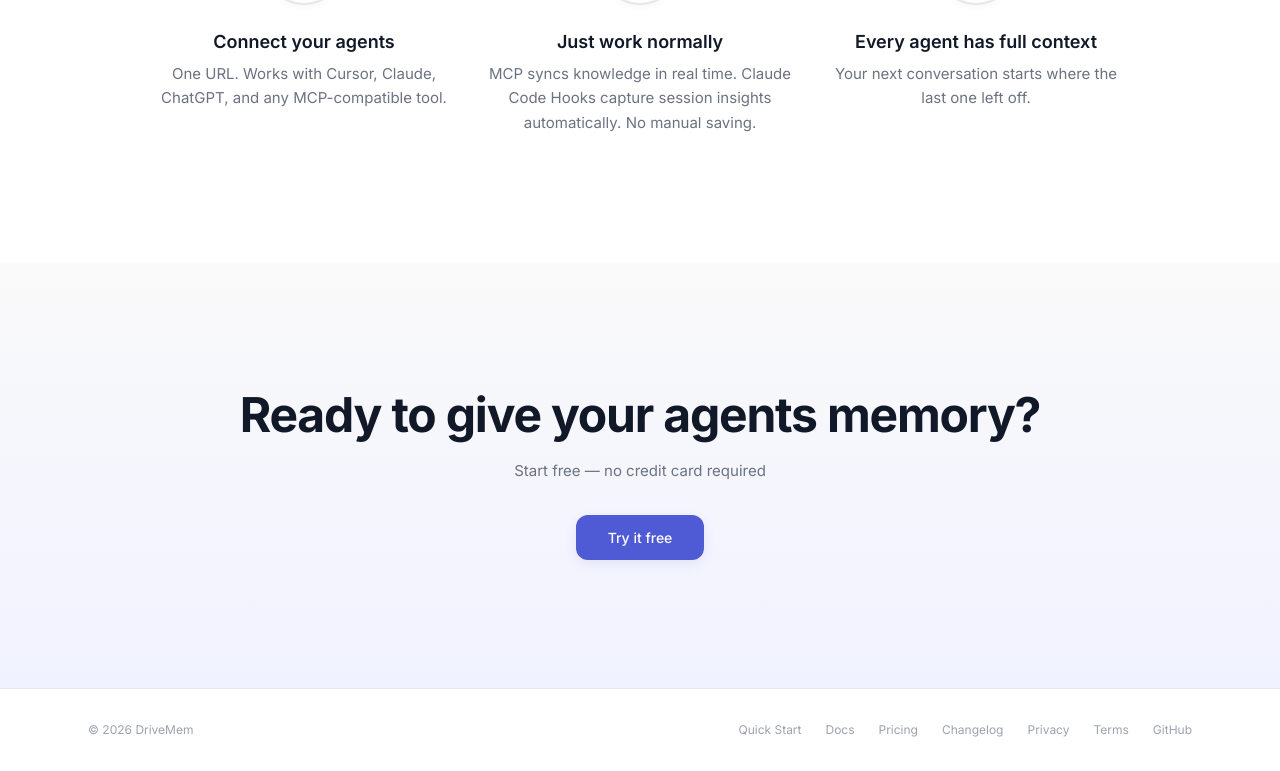
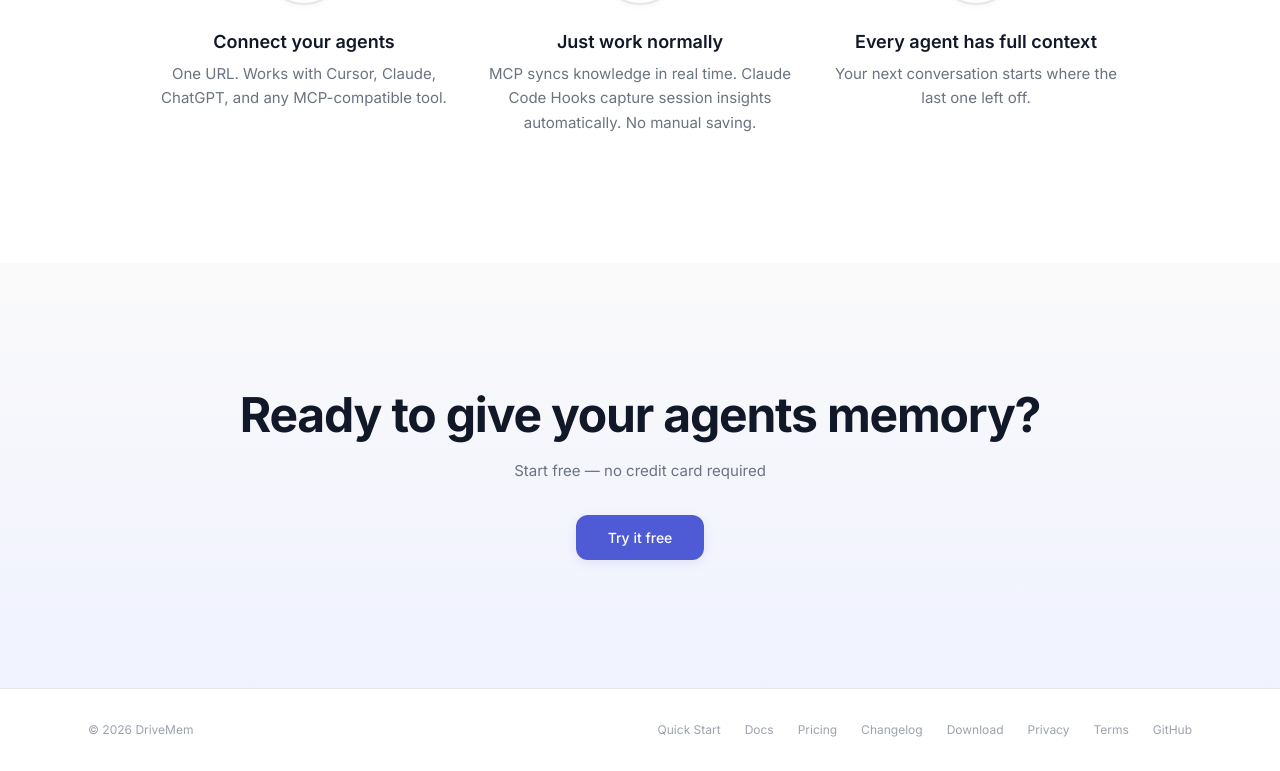
Before and after one commit to DriveMem/drivemem, a Next.js app in the folder apps/web/: page / in a window 1280 px wide. Shown: the part 3624-4395 px from the top of the page. Built offline with nearby package versions, Linux system fonts and the light colour scheme.

Commit message:
fix: download page SEO meta + footer Download link (#165 #166 #192)

```diff
--- a/apps/web/src/app/page.tsx
+++ b/apps/web/src/app/page.tsx
@@ -544,6 +544,7 @@ export default function LandingPage() {
             <Link href="/docs" className="hover:text-gray-600 transition-colors">Docs</Link>
             <Link href="/pricing" className="hover:text-gray-600 transition-colors">Pricing</Link>
             <Link href="/changelog" className="hover:text-gray-600 transition-colors">Changelog</Link>
+            <Link href="/download" className="hover:text-gray-600 transition-colors">Download</Link>
             <Link href="/privacy" className="hover:text-gray-600 transition-colors">Privacy</Link>
             <Link href="/terms" className="hover:text-gray-600 transition-colors">Terms</Link>
             <a href="https://github.com/yufuche1/ai-drive" className="hover:text-gray-600 transition-colors">GitHub</a>
```
